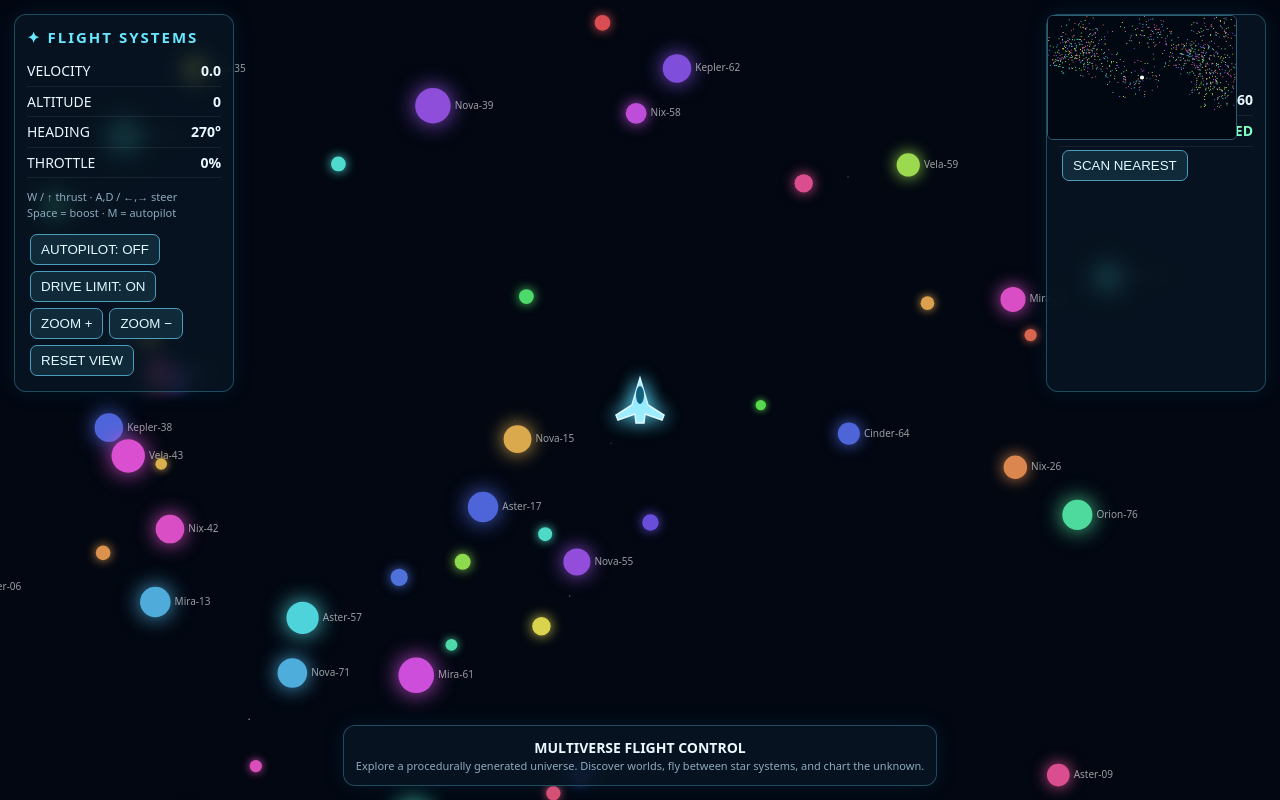
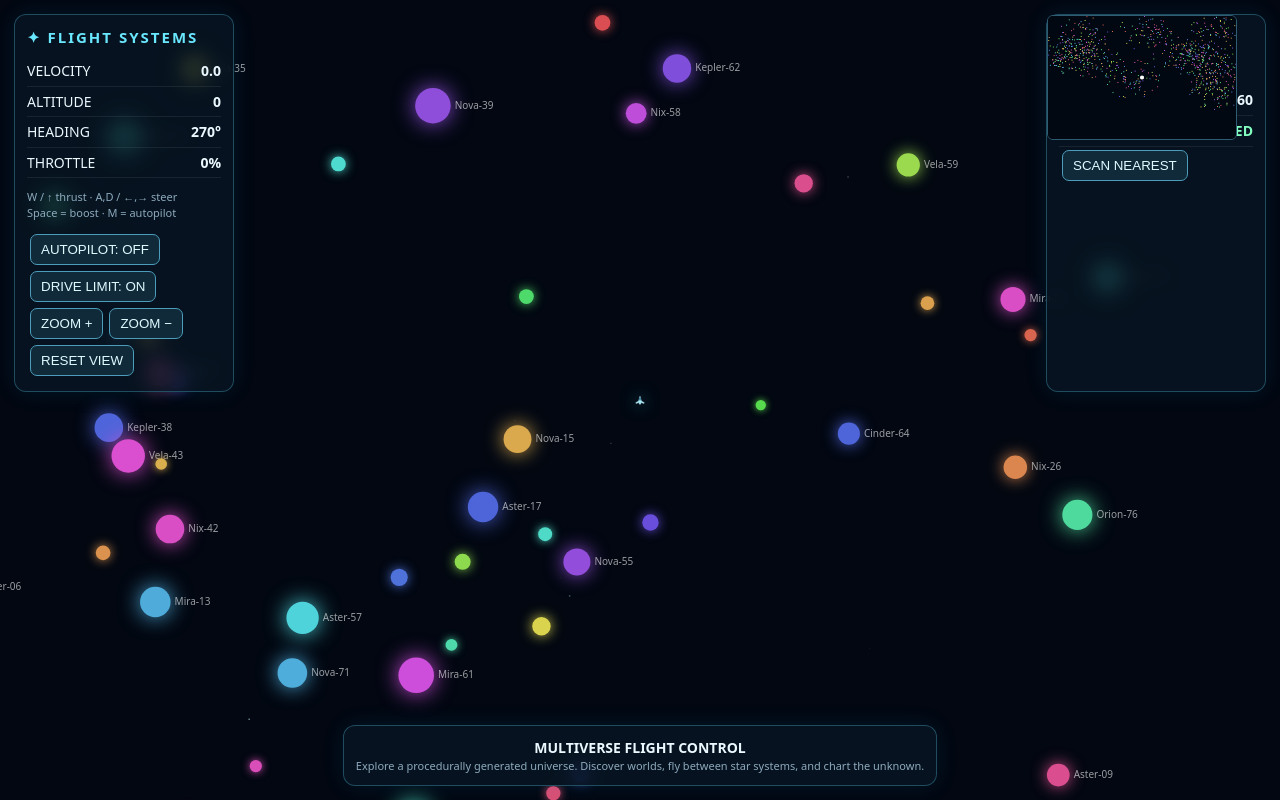
Before and after one commit to NaN-c-pixel/Plane, a plain HTML site: page index.html in a window 1280 px wide. Drawn offline with Linux system fonts and the light colour scheme.

Commit message:
Fix spaceship scale relative to planets

```diff
--- a/index.html
+++ b/index.html
@@ -35,7 +35,7 @@ let stars=Array.from({length:260},(_,i)=>({x:(rnd(i+1)-.5)*7000,y:(rnd(i+91)-.5)
 let planets=[];for(let g=0;g<12;g++){let gx=(rnd(g+700)-.5)*4400,gy=(rnd(g+900)-.5)*4400;for(let p=0;p<80;p++){let id=g*80+p,ang=rnd(id+100)*Math.PI*2,dist=120+rnd(id+300)*700;planets.push({id,g,x:gx+Math.cos(ang)*dist,y:gy+Math.sin(ang)*dist,r:5+rnd(id+500)*13,h:Math.floor(rnd(id+800)*360),name:['Aster','Nix','Vela','Orion','Mira','Kepler','Nova','Cinder'][id%8]+'-'+String(p+1).padStart(2,'0')})}}
 function resize(){dpr=Math.min(devicePixelRatio||1,2);W=innerWidth;H=innerHeight;c.width=W*dpr;c.height=H*dpr;ctx.setTransform(dpr,0,0,dpr,0,0)}addEventListener('resize',resize);resize();
 function screen(x,y){return [(x-cam.x)*zoom+W/2,(y-cam.y)*zoom+H/2]}
-function drawShip(){let [x,y]=screen(ship.x,ship.y);ctx.save();ctx.translate(x,y);ctx.rotate(ship.a+Math.PI/2);ctx.scale(zoom,zoom);ctx.shadowBlur=18;ctx.shadowColor='#59dcff';ctx.fillStyle='#a8efff';ctx.strokeStyle='#e3fbff';ctx.lineWidth=1.5;
+function drawShip(){let [x,y]=screen(ship.x,ship.y);ctx.save();ctx.translate(x,y);ctx.rotate(ship.a+Math.PI/2);ctx.scale(zoom*0.18,zoom*0.18);ctx.shadowBlur=18;ctx.shadowColor='#59dcff';ctx.fillStyle='#a8efff';ctx.strokeStyle='#e3fbff';ctx.lineWidth=1.5;
 ctx.beginPath();ctx.moveTo(0,-22);ctx.lineTo(8,5);ctx.lineTo(24,15);ctx.lineTo(22,20);ctx.lineTo(5,14);ctx.lineTo(4,23);ctx.lineTo(-4,23);ctx.lineTo(-5,14);ctx.lineTo(-22,20);ctx.lineTo(-24,15);ctx.lineTo(-8,5);ctx.closePath();ctx.fill();ctx.stroke();
 ctx.fillStyle='#12617d';ctx.beginPath();ctx.ellipse(0,-5,4,9,0,0,Math.PI*2);ctx.fill();
 ctx.fillStyle='#ffbd65';if(thrust>.1){ctx.beginPath();ctx.moveTo(-5,18);ctx.lineTo(0,30+Math.random()*9);ctx.lineTo(5,18);ctx.fill()}ctx.restore()}
```
